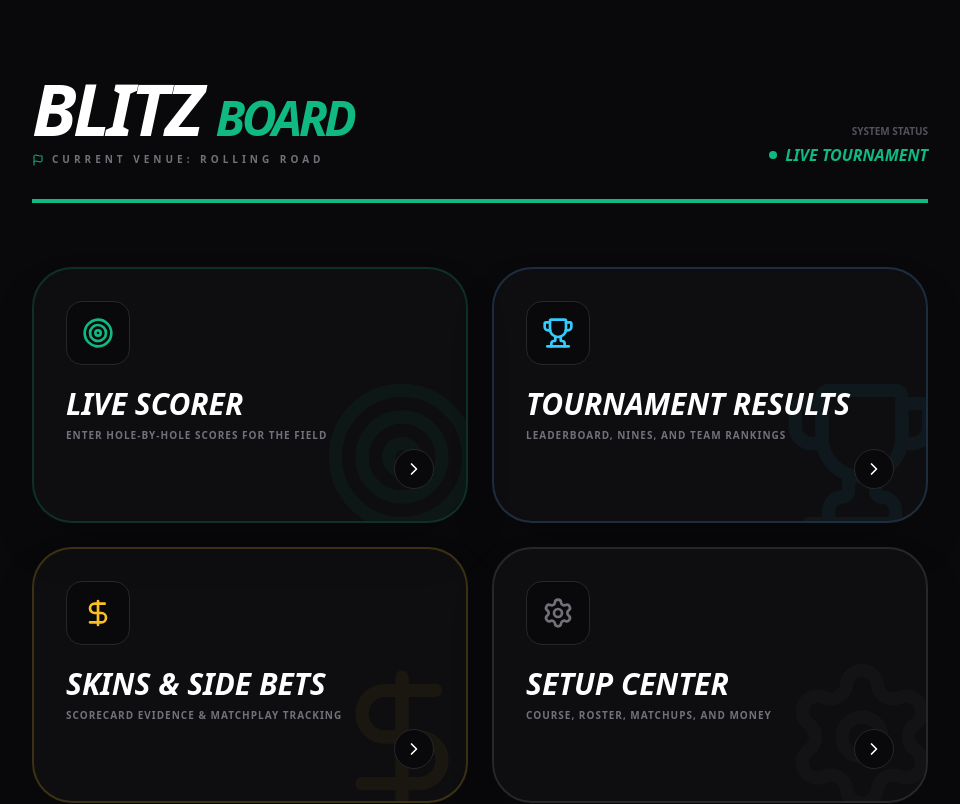
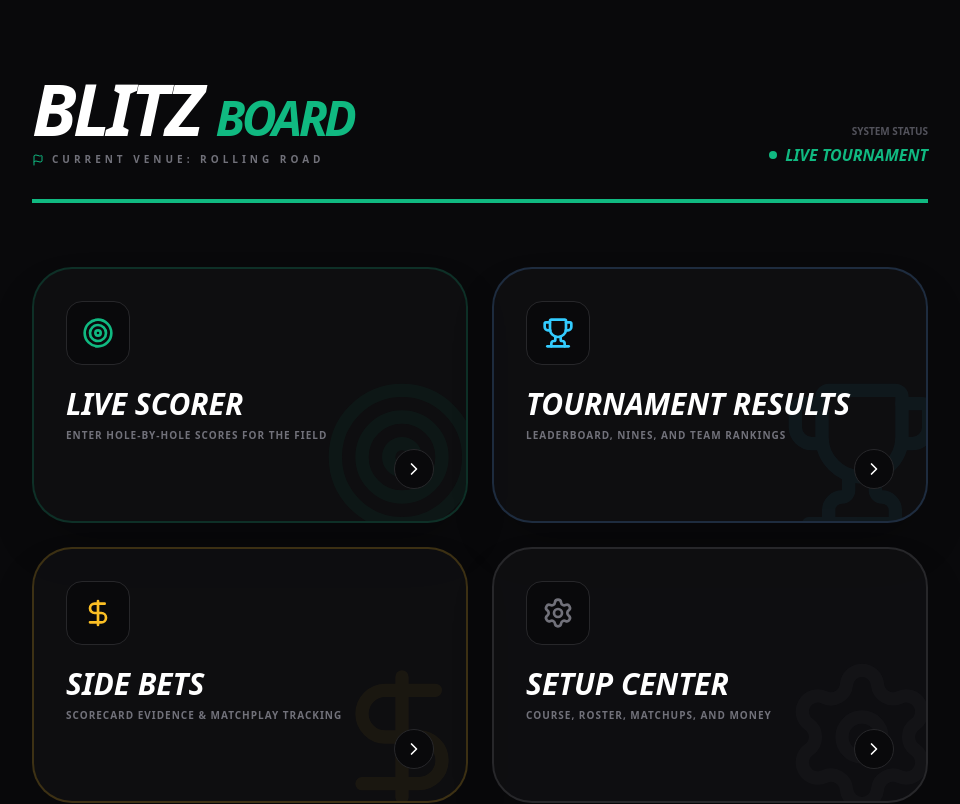
Before and after one commit to jaredfriend1-spec/blitz-board, a Next.js app: page / in a window 1280 px wide. Shown: the top 804 px of the page, without its empty margins (160-1120 px from the left). Built offline with nearby package versions, Linux system fonts and the light colour scheme.

Commit message:
Minor update

```diff
--- a/app/page.tsx
+++ b/app/page.tsx
@@ -38,7 +38,7 @@ export default function TournamentHub() {
       color: "border-blue-400/20 hover:border-blue-400"
     },
     {
-      title: "Skins & Side Bets",
+      title: "Side Bets",
       desc: "Scorecard evidence & matchplay tracking",
       path: "/payouts",
       icon: <DollarSign className="text-amber-400" size={32} />,
--- a/app/payouts/page.tsx
+++ b/app/payouts/page.tsx
@@ -34,11 +34,14 @@ export default function PayoutsPage() {
           const sB = scores[pB.id] || Array(18).fill(0);
           let score = 0, presses = 0;
 
+          // SAFETY FALLBACK: Prevents $NAN errors
+          const betAmount = money?.sideBetAmount || 0;
+
           return (
             <div key={m.id} className="bg-zinc-950 p-10 rounded-[3rem] border-2 border-zinc-800 shadow-2xl">
               <div className="flex justify-between items-center mb-10 border-b-2 border-zinc-900 pb-8">
                 <h2 className="text-3xl font-black">{m.sideA} <span className="text-zinc-700 mx-2">VS</span> {m.sideB}</h2>
-                <div className="bg-blue-600 text-black px-6 py-2 rounded-full font-black">BASE: ${money.sideBetAmount}</div>
+                <div className="bg-blue-600 text-black px-6 py-2 rounded-full font-black">BASE: ${betAmount}</div>
               </div>
 
               {/* Comparative Scorecard */}
@@ -75,7 +78,7 @@ export default function PayoutsPage() {
               <div className="flex justify-between items-center bg-zinc-900 p-8 rounded-2xl">
                 <div className="text-zinc-500 text-xs font-black">⚡ AUTO-PRESSES: <span className="text-yellow-500 text-xl">{presses}</span></div>
                 <div className="text-3xl font-black text-emerald-400">
-                  {score > 0 ? `${m.sideB} OWES $${money.sideBetAmount * (presses + 1)}` : score < 0 ? `${m.sideA} OWES $${money.sideBetAmount * (presses + 1)}` : 'MATCH TIED'}
+                  {score > 0 ? `${m.sideB} OWES $${betAmount * (presses + 1)}` : score < 0 ? `${m.sideA} OWES $${betAmount * (presses + 1)}` : 'MATCH TIED'}
                 </div>
               </div>
             </div>
```
